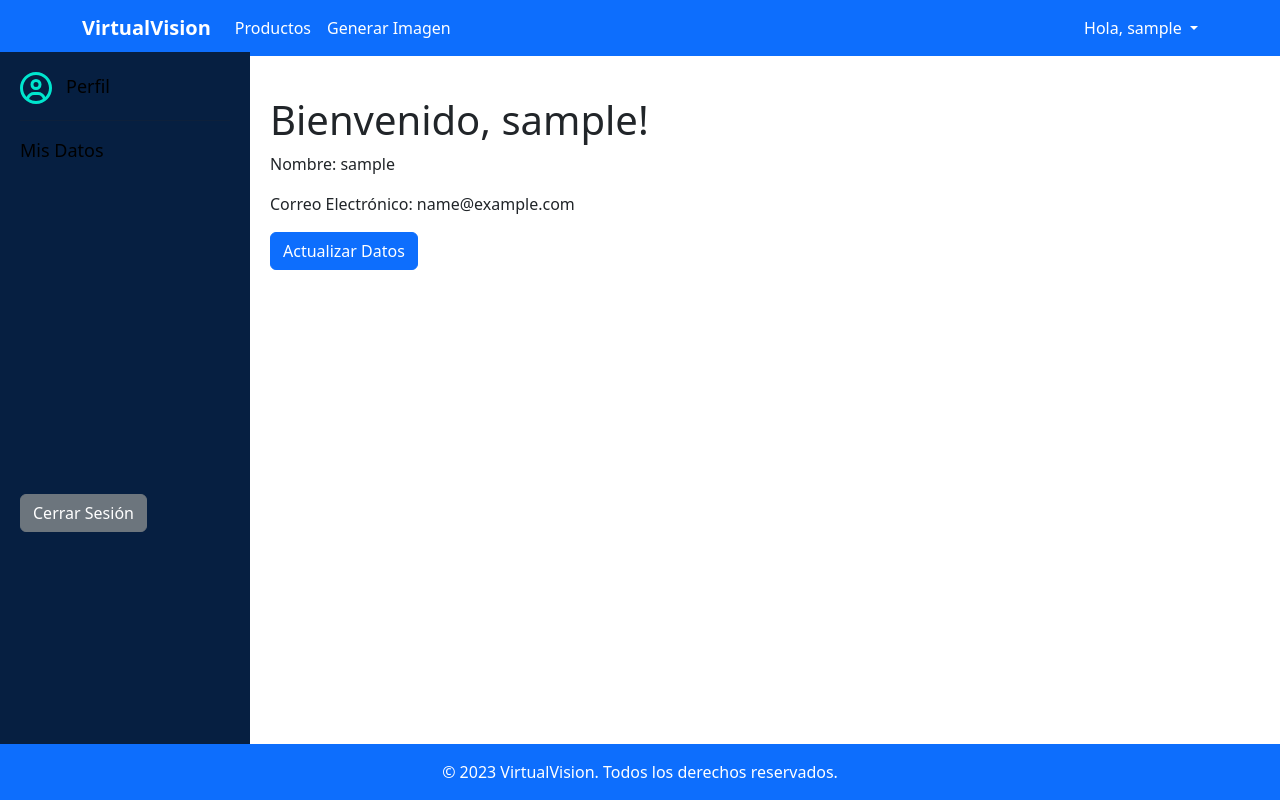
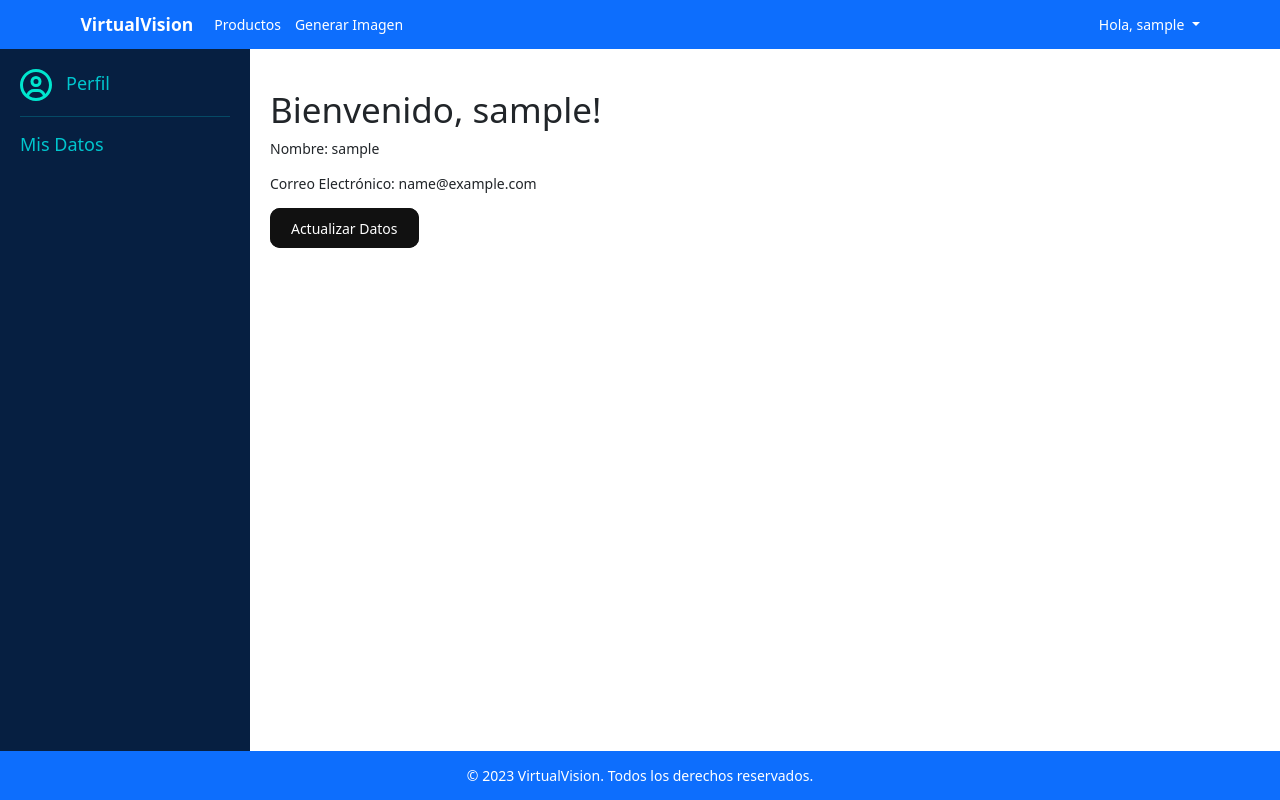
Before and after one commit to l3lackJack/DAW2324_S3_E1, a PHP site: page /Vistes/perfil.php in a window 1280 px wide. Run offline with PHP 8.4, Linux system fonts and the light colour scheme; the visitor is signed in with stand-in values (Sample User, id 1); some libraries are stand-ins or nearby versions.

Commit message:
aplicat estils al perfil i cuadre emergent per aztualitzar datos

```diff
--- a/Aplicatiuweb/Vistes/perfil.php
+++ b/Aplicatiuweb/Vistes/perfil.php
@@ -10,7 +10,11 @@
 <?php include 'navbar.php';?>
 
 <head>
-    <script>
+<link rel="preconnect" href="https://fonts.googleapis.com">
+<link rel="preconnect" href="https://fonts.gstatic.com" crossorigin>
+<link href="https://fonts.googleapis.com/css2?family=Roboto&display=swap" rel="stylesheet">
+<link rel="stylesheet" href="/bootstrap/css/perfil.scss">
+<script>
         function validarFormulario() {
             var nombre = document.getElementById('nombre').value.trim();
             var email = document.getElementById('email').value.trim();
@@ -46,18 +50,25 @@
         }
 
         function toggleUpdateForm() {
+            var overlay = document.getElementById('overlay');
             var updateFormContainer = document.getElementById('updateFormContainer');
-            updateFormContainer.style.display = (updateFormContainer.style.display === 'none') ? 'block' : 'none';
+            overlay.style.display = 'block';
+            updateFormContainer.style.display = 'block';
         }
-    </script>
 
-    <script>
+        function cerrarUpdateForm() {
+            var overlay = document.getElementById('overlay');
+            var updateFormContainer = document.getElementById('updateFormContainer');
+            overlay.style.display = 'none';
+            updateFormContainer.style.display = 'none';
+        }
+
         function toggleDropdown() {
             var dropdownMenu = document.getElementById('dropdownMenu');
             dropdownMenu.classList.toggle('show');
         }
 
-        window.onclick = function(event) {
+        window.onclick = function (event) {
             if (!event.target.matches('.dropdown-toggle')) {
                 var dropdowns = document.getElementsByClassName('dropdown-menu');
                 for (var i = 0; i < dropdowns.length; i++) {
@@ -84,11 +95,6 @@
                 <li class="nav-item">
                     <a href="#mis-datos">Mis Datos</a>
                 </li>
-                <li>
-                    <form class="cerrar-session" method="post" action="/Controladors/controlador_perfil.php" onsubmit="return validarFormulario()">
-                        <button type="submit" id="cerrar_sesion" name="cerrar_sesion" class="btn btn-secondary logout-btn">Cerrar Sesión</button>
-                    </form>
-                </li>
             </ul>
         </div>
 
@@ -108,16 +114,17 @@
                 <p>Nombre: <?php echo htmlspecialchars($_SESSION['usuario_nombre'], ENT_QUOTES, 'UTF-8'); ?></p>
                 <p>Correo Electrónico: <?php echo htmlspecialchars($_SESSION['usuario_email'], ENT_QUOTES, 'UTF-8'); ?></p>
 
-                <button type="button" class="btn btn-primary" onclick="toggleUpdateForm()">Actualizar Datos</button>
+                <button type="button" class="glow-on-hover" onclick="toggleUpdateForm()">Actualizar Datos</button>
 
-                <div id="updateFormContainer" style="display: none;">
+                <div class="overlay" id="overlay" onclick="cerrarUpdateForm()"></div>
+                <div class="update-datos" id="updateFormContainer" style="display: none;">
                     <h2>Actualizar Datos</h2>
                     <form method="post" action="/Controladors/controlador_perfil.php" onsubmit="return validarFormulario()">
-                        <div class="mb-3">
+                        <div class="mb-3 justify-content-center">
                             <label for="nombre" class="form-label">Nombre</label>
                             <input type="text" class="form-control" id="nombre" name="nombre" value="<?php echo htmlspecialchars($_SESSION['usuario_nombre'], ENT_QUOTES, 'UTF-8'); ?>">
                         </div>
-                        <div class="mb-3">
+                        <div class="mb-3 justify-content-center">
                             <label for="email" class="form-label">Correo Electrónico</label>
                             <input type="email" class="form-control" id="email" name="email" value="<?php echo htmlspecialchars($_SESSION['usuario_email'], ENT_QUOTES, 'UTF-8'); ?>">
                         </div>
--- a/Aplicatiuweb/bootstrap/css/perfil.css
+++ b/Aplicatiuweb/bootstrap/css/perfil.css
@@ -1,7 +1,8 @@
 body, html {
     height: 100%;
     margin: 0;
-    font-family: Arial, sans-serif;
+    font-family: 'Roboto', sans-serif;
+    font-size: 14px;
 }
 
 .sidebar {
@@ -12,7 +13,8 @@
     box-sizing: border-box;
     height: 100%;
     position: fixed;
-    margin-top: 4.1%;
+    margin-top: 3.8%;
+    color: #00c6ce;
 }
 
 .content {
@@ -22,7 +24,7 @@
 
 .sidebar a {
     text-decoration: none;
-    color: #000;
+    color: #00c6ce;
     font-size: 18px;
     display: block;
     margin-bottom: 15px;
@@ -39,3 +41,89 @@
 .logout-btn {
     margin-top: 150%;
 }
+.overlay {
+    display: none;
+    position: fixed;
+    top: 0;
+    left: 0;
+    width: 100%;
+    height: 100%;
+    background: rgba(0, 0, 0, 0.7);
+    z-index: 1;
+}
+
+.update-datos {
+    display: none;
+    position: fixed;
+    top: 50%;
+    left: 50%;
+    transform: translate(-50%, -50%);
+    background: #fff;
+    padding: 20px;
+    box-shadow: 0 0 10px rgba(0, 0, 0, 0.5);
+    z-index: 2;
+    border-radius: 5%;
+}
+
+.update-datos h2 {
+    margin-bottom: 20px;
+}
+.glow-on-hover {
+    width: 15%;
+    height: 40px;
+    border: none;
+    outline: none;
+    color: #fff;
+    background: #111;
+    cursor: pointer;
+    position: relative;
+    z-index: 0;
+    border-radius: 10px;
+}
+
+.glow-on-hover:before {
+    content: '';
+    background: linear-gradient(45deg, #ff0000, #ff7300, #fffb00, #48ff00, #00ffd5, #002bff, #7a00ff, #ff00c8, #ff0000);
+    position: absolute;
+    top: -2px;
+    left:-2px;
+    background-size: 400%;
+    z-index: -1;
+    filter: blur(5px);
+    width: calc(100% + 4px);
+    height: calc(100% + 4px);
+    animation: glowing 20s linear infinite;
+    opacity: 0;
+    transition: opacity .3s ease-in-out;
+    border-radius: 10px;
+}
+
+.glow-on-hover:active {
+    color: #000
+}
+
+.glow-on-hover:active:after {
+    background: transparent;
+}
+
+.glow-on-hover:hover:before {
+    opacity: 1;
+}
+
+.glow-on-hover:after {
+    z-index: -1;
+    content: '';
+    position: absolute;
+    width: 100%;
+    height: 100%;
+    background: #111;
+    left: 0;
+    top: 0;
+    border-radius: 10px;
+}
+
+@keyframes glowing {
+    0% { background-position: 0 0; }
+    50% { background-position: 400% 0; }
+    100% { background-position: 0 0; }
+}
```
